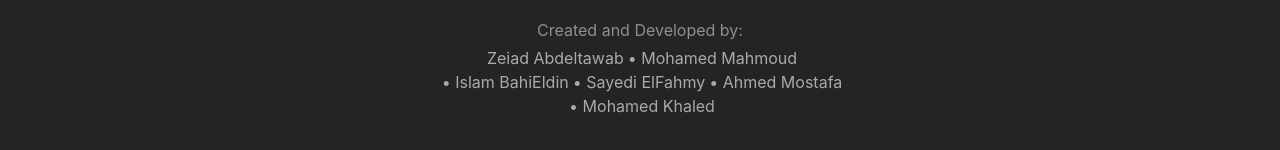
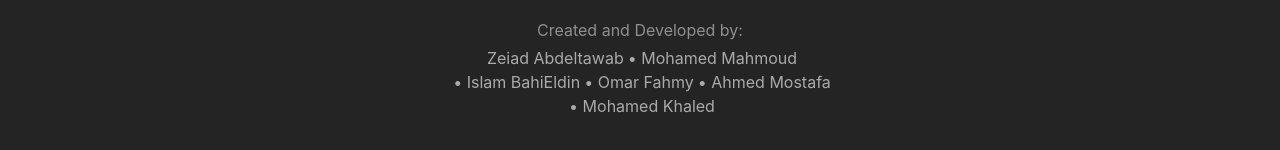
Before and after one commit to zeiadsalhin/GANs-model, a React (Vite) app: page / in a window 1280 px wide. Shown: the part 626-776 px from the top of the page. Built offline with nearby package versions, Linux system fonts and the light colour scheme.

Commit message:
Update: modified Readme for more clear info & added team members

```diff
--- a/src/App.jsx
+++ b/src/App.jsx
@@ -8,7 +8,7 @@ const members = [
   'Zeiad Abdeltawab',
   'Mohamed Mahmoud',
   'Islam BahiEldin',
-  'Sayedi ElFahmy',
+  'Omar Fahmy',
   'Ahmed Mostafa',
   'Mohamed Khaled'
 ]
```
Also changed, not shown: 1 other file (tests, documents, lock files or other folders).
